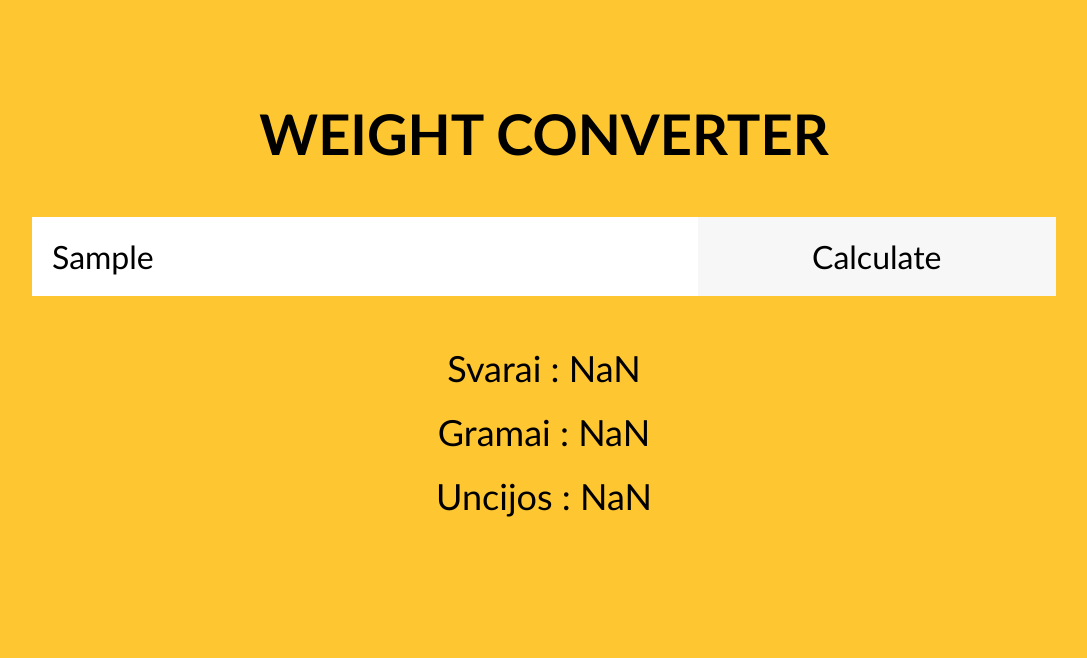
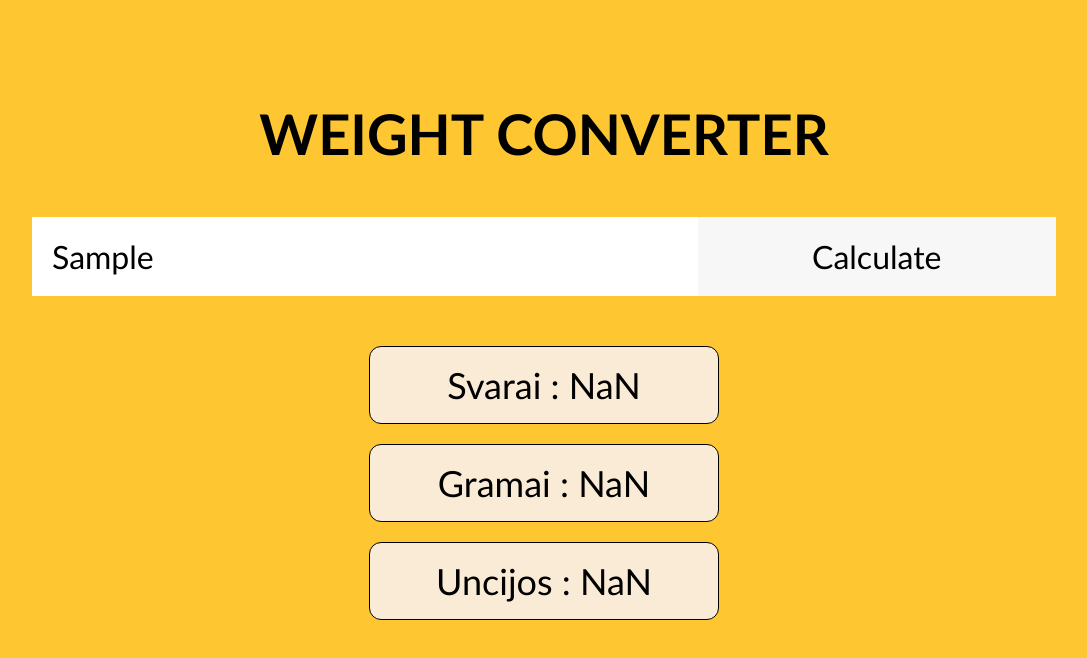
Before and after one commit to Gtpmlvl/Gediminas_Cizauskas-js_exam, a plain HTML site: page Task 1/Index.html in a window 1280 px wide. Both pictures are taken after typing "Sample" into the empty fields and a click on the input "Calculate". Shown: the whole page, without its empty margins (96-1183 px from the left). Drawn offline with Linux system fonts and the light colour scheme.

Commit message:
paskutiniai pataisymai

```diff
--- a/Task 1/style.css
+++ b/Task 1/style.css
@@ -68,4 +68,15 @@ form {
   margin-bottom: 20px;
   text-align: center;
   font-size: 36px;
+  border: 1px solid #000;
+  width: 350px;
+  padding: 16px;
+  border-radius: 12px;
+  background-color: antiquewhite;
 }
+#output {
+  width: 100%;
+  display: flex;
+  flex-direction: column;
+  align-items: center;
+}
--- a/Task 2/script.js
+++ b/Task 2/script.js
@@ -6,11 +6,6 @@ pusėje esančiame "state" skaičiavimo bloke (<div id="btn__state">0</div>)
 "use strict";
 console.log("script.js");
 
-// let clicks = 0;
-
-// function counter() {
-//   clicks += 1;
-// }
 const btnEl = document.getElementById("btn__element");
 const countRez = document.getElementById("btn__state");
 
--- a/Task 7/script.js
+++ b/Task 7/script.js
@@ -17,4 +17,4 @@ const audi = {
 function showObjectKeys(obj) {
   return Object.values(obj);
 }
-console.log("showObjectKeys() ===", showObjectKeys(audi));
+console.log("showObjectKeys(audi) ===", showObjectKeys(audi));
```
